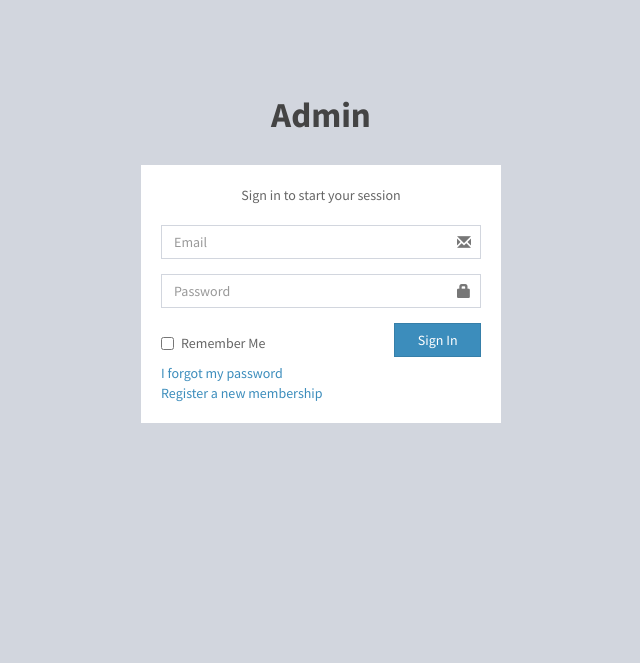
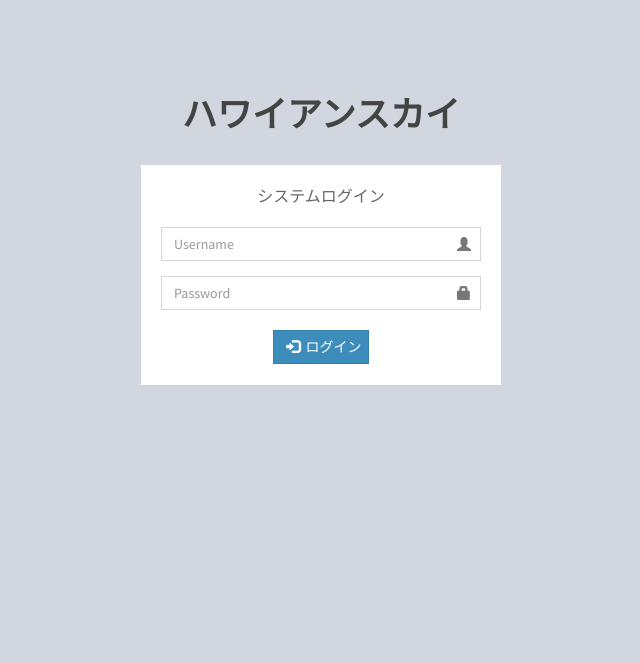
Before and after one commit to projectfirstteam94/DevTeam94, a PHP site: page /Admin/Views/Pages/login.php in a window 1280 px wide. Shown: the top 663 px of the page, without its empty margins (319-959 px from the left). Run offline with PHP 8.4, Linux system fonts and the light colour scheme.

Commit message:
Update login.php

```diff
--- a/htdocs/Admin/Views/Pages/login.php
+++ b/htdocs/Admin/Views/Pages/login.php
@@ -14,43 +14,33 @@
   <link rel="stylesheet" href="../../Asset/css/ionicons.min.css">
   <!-- Theme style -->
   <link rel="stylesheet" href="../../Asset/dist/css/AdminLTE.min.css">
+  <link rel="stylesheet" href="../../Asset/dist/css/AdminLTE.css">
   <?php require_once ("../../Controller/ctr_login.php");?>
 </head>
 <body class="hold-transition login-page">
 <div class="login-box">
   <div class="login-logo">
-    <a href="login.php"><b>Admin</b></a>
+    <a href="login.php"><b>ハワイアンスカイ</b></a>
   </div>
   <!-- /.login-logo -->
-  <div class="login-box-body">
-    <p class="login-box-msg">Sign in to start your session</p>
+  <div class="login-box-body" style="height: 220px;">
+    <p class="login-box-msg" style="font-size: 16px;">システムログイン</p>
 
     <form method="post">
       <div class="form-group has-feedback">
-        <input type="email" id="email" name="email" class="form-control" placeholder="Email" required>
-        <span class="glyphicon glyphicon-envelope form-control-feedback"></span>
+        <input type="text" id="username" name="username" class="form-control" placeholder="Username" required>
+        <span class="glyphicon glyphicon-user form-control-feedback"></span>
       </div>
       <div class="form-group has-feedback">
         <input type="password" id="password" name="password" class="form-control" placeholder="Password" required>
         <span class="glyphicon glyphicon-lock form-control-feedback"></span>
       </div>
-      <div class="row">
-        <div class="col-xs-8">
-          <div class="checkbox">
-            <label>
-              <input type="checkbox"> Remember Me
-            </label>
-          </div>
-        </div>
-        <!-- /.col -->
-        <div class="col-xs-4">
-          <button type="submit" id="btnlogin" name="btnlogin" class="btn btn-primary btn-block btn-flat">Sign In</button>
-        </div>
-        <!-- /.col -->
+      <div style="width: 30%; margin: 20px auto;">
+          <button type="submit" id="btnlogin" name="btnlogin" class="btn btn-primary btn-block btn-flat">
+          <span class="glyphicon glyphicon-log-in"></span>&nbsp ログイン
+          </button>
       </div>
     </form>
-    <a href="login.php">I forgot my password</a><br>
-    <a href="login.php" class="text-center">Register a new membership</a>
 
   </div>
   <!-- /.login-box-body -->
```
